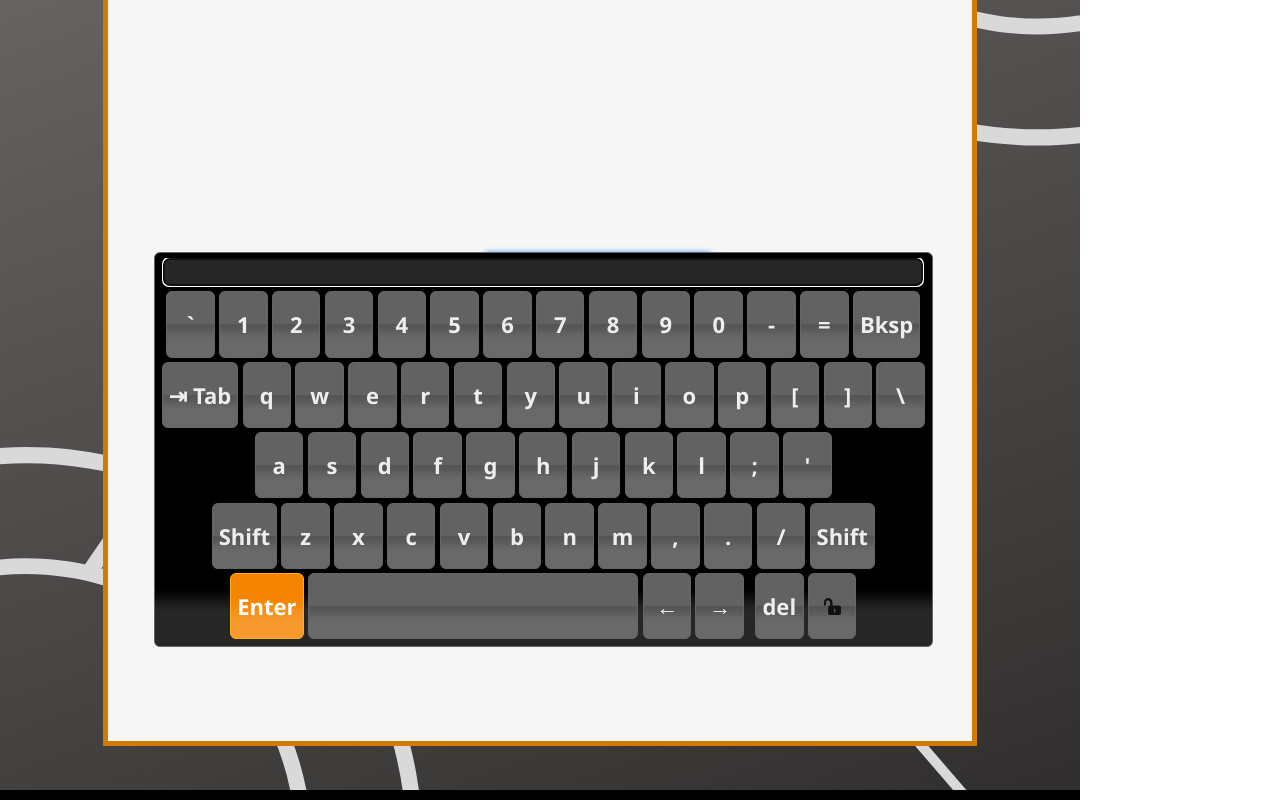
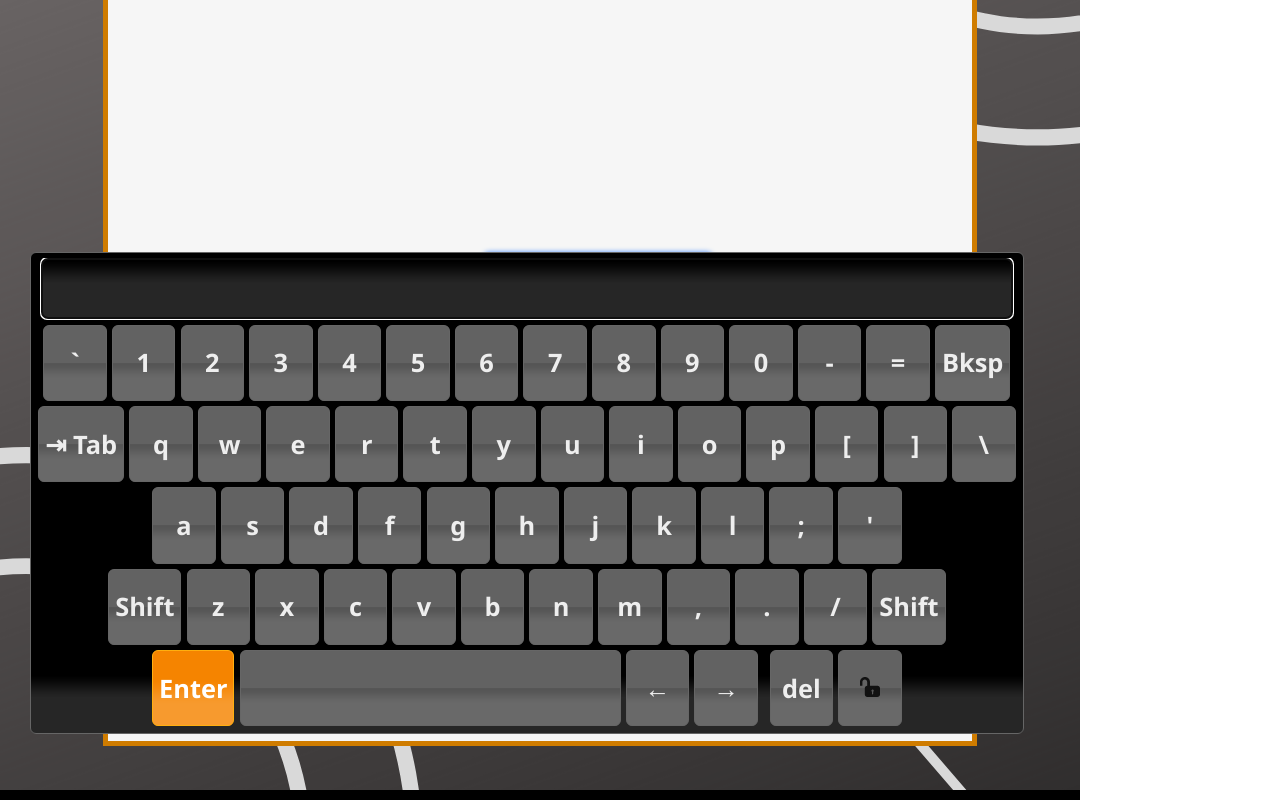
Before and after one commit to getrobotsolutions/ASA-Electronics, a website: page Contents/Quiz/index.html in a window 1280 px wide. Both pictures are taken after a click on the button "Sign Up To Play". Shown: the part 640-1440 px from the top of the page. Drawn offline with nearby package versions, Linux system fonts and the light colour scheme.

Commit message:
QUiz Update

```diff
--- a/Contents/Quiz/css/keyboard.css
+++ b/Contents/Quiz/css/keyboard.css
@@ -3,7 +3,7 @@
 	text-align: center;
 	padding: .3em;
 	position: absolute;
-	left: 154px !important;
+	left: 30px !important;
 	top: 0;
 	z-index: 16000;
 	/* see issue #484 */
@@ -22,13 +22,16 @@
 
 .ui-keyboard-button {
 	height: 3em;
-	min-width: 2.2em;
+	min-width: 2.5em;
 	margin: .1em;
 	cursor: pointer;
 	overflow: hidden;
 	line-height: 2em;
 	-moz-user-focus: ignore;
-	font-size: 1.3em !important;
+	font-size: 1.5em !important;
+}
+.ui-keyboard-preview-wrapper input.ui-keyboard-preview {
+font-size:40px !important;
 }
 .ui-keyboard-button span {
 	padding: 0;
--- a/Contents/Quiz/js/quiz.js
+++ b/Contents/Quiz/js/quiz.js
@@ -216,7 +216,7 @@ Value6,Value7,Value8,Value9,Value10;
      document.querySelector('.result').value = 'Got Result 4';
      }
 
-alert(totalScore);
+//alert(totalScore);
    //document.querySelector('.showScore').innerText = 'You Scored : ' + totalScore;
     document.querySelector('.score').value = totalScore;
     if (i == 4) {
```
